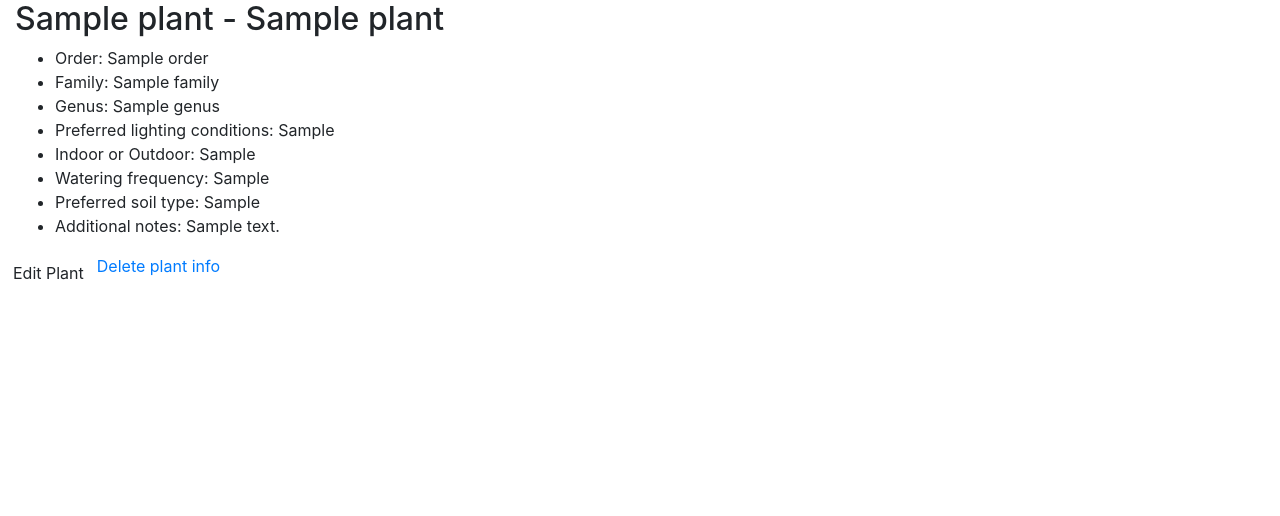
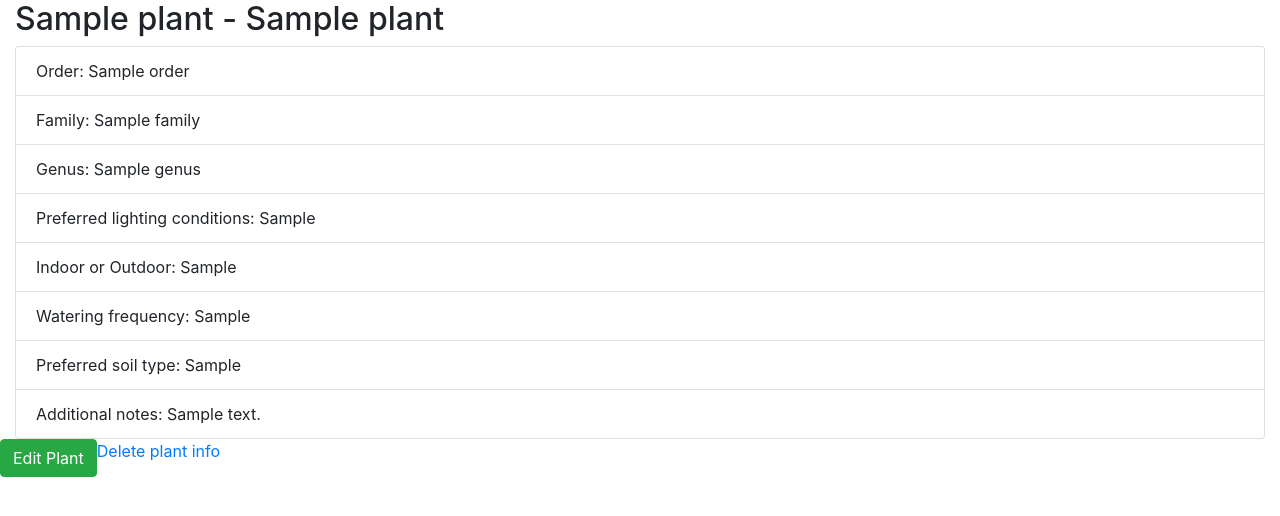
Before and after one commit to SianJade/PlantPal, a Python web app: template templates/plant.html in a window 1280 px wide. Shown: the part 56-572 px from the top of the page. Run offline with Jinja, Linux system fonts and the light colour scheme; the template is opened without the code that fills it: most values are stand-ins (such as "Sample title", 1, 10 or a date in 2020); some libraries are stand-ins or nearby versions.

Commit message:
Update classes in plant.html to work with bootstrap

```diff
--- a/templates/plant.html
+++ b/templates/plant.html
@@ -2,19 +2,19 @@
 
 <h2>{{plant.latin_name}} - {{plant.common_name}}</h2>
 
-<ul class="collection with-header">
-    <li class="collection-header">Order: {{plant.order}}</li>
-    <li class="collection-header">Family: {{plant.family}}</li>
-    <li class="collection-header">Genus: {{plant.genus}}</li>
-    <li class="collection-header">Preferred lighting conditions: {{plant.preferred_lighting}}</li>
-    <li class="collection-header">Indoor or Outdoor: {{plant.indoor_outdoor}}</li>
-    <li class="collection-header">Watering frequency: {{plant.water_frequency}}</li>
-    <li class="collection-header">Preferred soil type: {{plant.soil_type}}</li>
-    <li class="collection-header">Additional notes: {{plant.additional_notes}}</li>
+<ul class="list-group">
+    <li class="list-group-item">Order: {{plant.order}}</li>
+    <li class="list-group-item">Family: {{plant.family}}</li>
+    <li class="list-group-item">Genus: {{plant.genus}}</li>
+    <li class="list-group-item">Preferred lighting conditions: {{plant.preferred_lighting}}</li>
+    <li class="list-group-item">Indoor or Outdoor: {{plant.indoor_outdoor}}</li>
+    <li class="list-group-item">Watering frequency: {{plant.water_frequency}}</li>
+    <li class="list-group-item">Preferred soil type: {{plant.soil_type}}</li>
+    <li class="list-group-item">Additional notes: {{plant.additional_notes}}</li>
 </ul>
 
 <div class="row">
-    <a href="{{ url_for('edit_plant', plant_id=plant._id) }}" class="waves-effect waves-light btn btn-small blue">Edit Plant</a><br>
+    <a href="{{ url_for('edit_plant', plant_id=plant._id) }}" class="btn btn-success">Edit Plant</a><br>
     <a href="{{ url_for('delete_plant', plant_id=plant._id) }}">Delete plant info</a>
 </div>
 {% endblock %}
```
